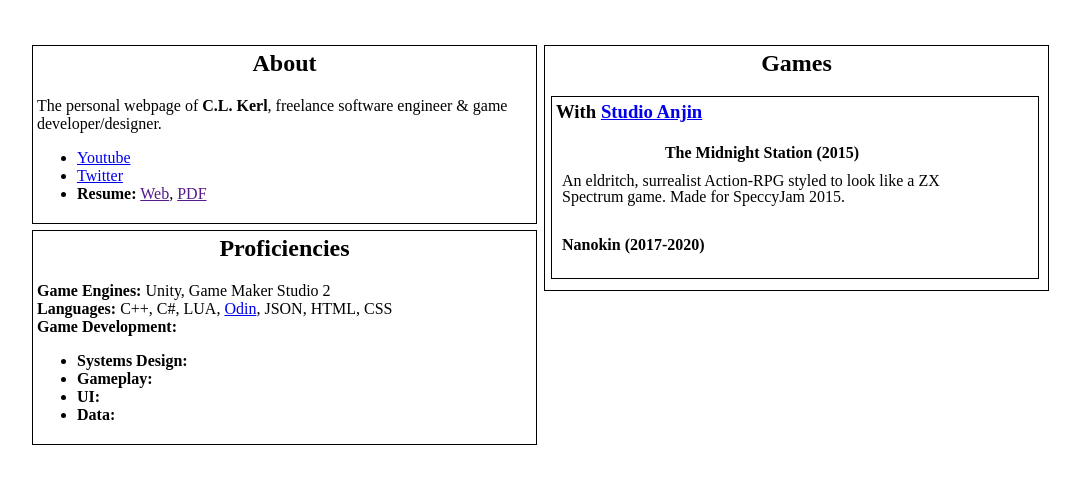
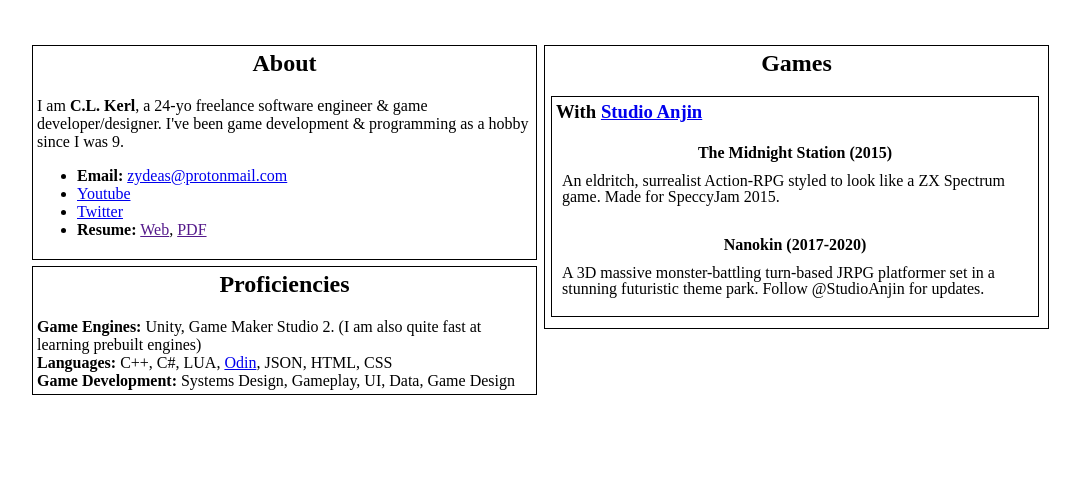
Before and after one commit to zydeas/zydeas.github.io, a plain HTML site: page index.html in a window 1280 px wide. Shown: the part 120-604 px from the top of the page, without its empty margins (98-1178 px from the left). Drawn offline with Linux system fonts and the light colour scheme.

Commit message:
Added more to website

```diff
--- a/index.html
+++ b/index.html
@@ -80,7 +80,7 @@
 		{
 			line-height: 	1em;
 			white-space:	normal;
-								max-width:		400px;
+			max-width:		500px;
 			margin-top:		-10px;
 			margin-bottom:	6px;
 			text-align: 	left;
@@ -98,16 +98,17 @@
 		<h1 class="title">Zydeas</h1>
 	</div>
 
-		<div class="content">
-			<div class="row">
+	<div class="content row">
 
 		<div class="column">
 			<div class="box">
 				<h2>About</h2>
 				<p>
-							The personal webpage of <b>C.L. Kerl</b>, freelance software engineer & game developer/designer.<br>
+					I am <b>C.L. Kerl</b>, a 24-yo freelance software engineer & game developer/designer. I've been game development & programming as a hobby since I was 9.
+					<br>
 
 					<ul>
+						<li><b>Email:</b> <a href="mailto:zydeas@protonmail.com">zydeas@protonmail.com</a></li>
 						<li><a href="https://www.youtube.com/channel/UCVnDIbF81rF0E5Rw7VKh6gQ">Youtube<br></a></li>
 						<li><a href="https://twitter.com/TheRealZargy">Twitter<br></a></li>
 						<li><b>Resume:</b> <a href="">Web</a>, <a href="">PDF</a></li>
@@ -118,59 +119,40 @@
 
 			<div class="box">
 				<h2>Proficiencies</h3>
-						<b>Game Engines:</b> Unity, Game Maker Studio 2<br>
-						<b>Languages:</b> C++, C#, LUA, <a href="http://odin-lang.org/">Odin</a>, JSON, HTML, CSS
+				<b>Game Engines:</b> Unity, Game Maker Studio 2. (I am also quite fast at learning prebuilt engines)<br>
+				<b>Languages:</b> C++, C#, LUA, <a href="http://odin-lang.org/" target="_blank">Odin</a>, JSON, HTML, CSS <br>
 
-						<div>
+				<b>Game Development:</b> Systems Design, Gameplay, UI, Data, Game Design
+
+				<!-- <div>
 					<b>Game Development:</b>
 					<ul>
 						<li><b>Systems Design:</b></li>
 						<li><b>Gameplay:</b></li>
-								<li><b>UI:</b></li>
+						<li><b>UI:</b> Menus, HUD design</li>
 						<li><b>Data:</b></li>
 					</ul>
-						</div>
+				</div> -->
 			</div>
 		</div>
 
-				<div class="column">
-					<div class="box">
+		<div class="column"> <div class="box">
 			<h2>Games</h2>
 
 			<div class="box">
-							<h3>
-								With <a href = "https://studio-anjin.co.uk/">Studio Anjin</a>
-							</h3>
+				<h3>With <a href = "https://studio-anjin.co.uk/">Studio Anjin</a></h3>
+				<div><a	href="https://studioanjin.itch.io/the-midnight-station" class="link_button" target="_blank">
+					<h4>The Midnight Station (2015)</h4>
+					<p>An eldritch, surrealist Action-RPG styled to look like a ZX Spectrum game. Made for SpeccyJam 2015.</p>
+				</a></div>
 
-							<div>
-								<a 	href="https://studioanjin.itch.io/the-midnight-station"
-									class="link_button"
-									target="_blank">
-									<h4>The Midnight Station (2015)</h4>
-
-									<p>
-										An eldritch, surrealist Action-RPG styled to look like a
-										ZX Spectrum game. Made for SpeccyJam 2015.
-									</p>
-								</a>
+				<div><a href="https://twitter.com/StudioAnjin" class="link_button" target="_blank">
+					<h4>Nanokin (2017-2020)</h4>
+					<p>A 3D massive monster-battling turn-based JRPG platformer set in a stunning futuristic theme park. Follow @StudioAnjin for updates.</p>
+				</a></div>
 			</div>
-
-							<div>
-								<a href="https://twitter.com/StudioAnjin" class="link_button" target="_blank">
-									<h4>Nanokin (2017-2020)</h4>
-									<p>
-
-									</p>
-								</a>
+		</div></div>
 	</div>
-						</div>
-					</div>
-				</div>
-
-			</div>
-		</div>
-
-
 </body>
 
 <script>document.write('<script src="http://' + (location.host || 'localhost').split(':')[0] + ':35729/livereload.js?snipver=1"></' + 'script>')</script>
```
Lines whose indentation alone changed are shown as unchanged.
